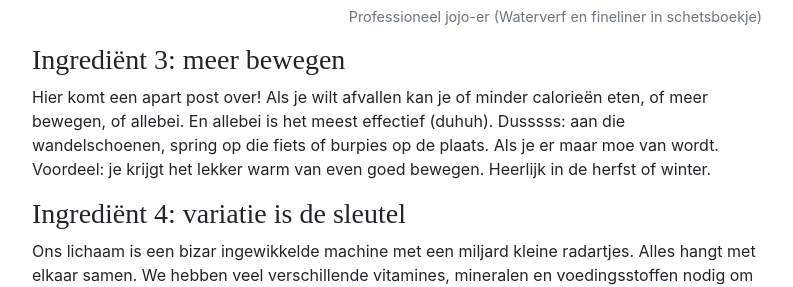
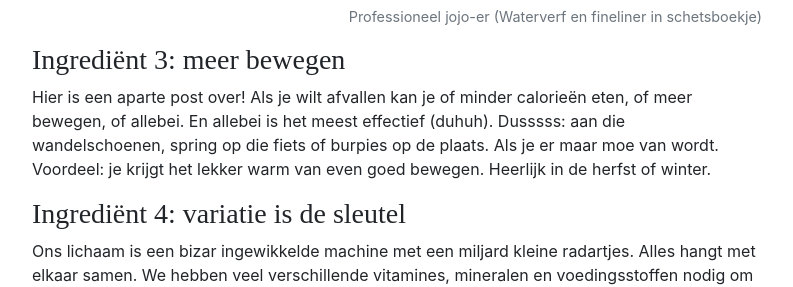
Before and after one commit to BaasLimited/baasovereten.github.io, a Jekyll site: the page built from _posts/2020-10-24-afvallen.md, in a window 1280 px wide and 900 px high, scrolled down 3174 px. Shown: the part 173-460 px from the top of the window, without its empty margins (243-1036 px from the left). Built offline with Jekyll 4.4.1, drawn with Linux system fonts in a browser that asks for light colours; some web fonts are replaced; a script that is not in the unit is left out; comment, search, counter and statistics services are not loaded.

Commit message:
Update 2020-10-24-afvallen.md

```diff
--- a/_posts/2020-10-24-afvallen.md
+++ b/_posts/2020-10-24-afvallen.md
@@ -43,7 +43,7 @@ Het belangrijkste ingrediënt: het start met het zelf echt willen. Ik geloof dat
 
 ### Ingrediënt 3: meer bewegen
 
-Hier komt een apart post over! Als je wilt afvallen kan je of minder calorieën eten, of meer bewegen, of allebei. En allebei is het meest effectief (duhuh). Dusssss: aan die wandelschoenen, spring op die fiets of burpies op de plaats. Als je er maar moe van wordt. Voordeel: je krijgt het lekker warm van even goed bewegen. Heerlijk in de herfst of winter.
+Hier is een aparte post over! Als je wilt afvallen kan je of minder calorieën eten, of meer bewegen, of allebei. En allebei is het meest effectief (duhuh). Dusssss: aan die wandelschoenen, spring op die fiets of burpies op de plaats. Als je er maar moe van wordt. Voordeel: je krijgt het lekker warm van even goed bewegen. Heerlijk in de herfst of winter.
 
 ### Ingrediënt 4: variatie is de sleutel
 
```
